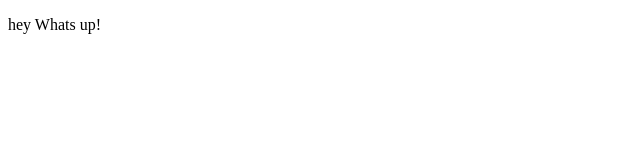
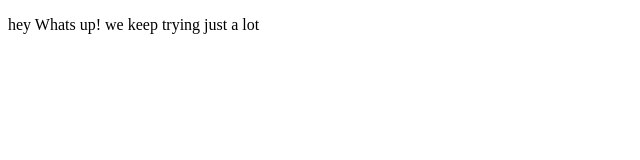
Before and after one commit to c4m1l06/projectoDemoCursoDemo, a plain HTML site: page index.html in a window 1280 px wide. Shown: the whole page, without its empty margins (0-640 px from the left). Drawn offline with Linux system fonts and the light colour scheme.

Commit message:
nuevos cambios

```diff
--- a/index.html
+++ b/index.html
@@ -8,7 +8,8 @@
 </head>
 <body>
     <p>
-        hey Whats up!
+        hey Whats up! we keep trying
+        just a lot
     </p>
 </body>
 </html>
```
